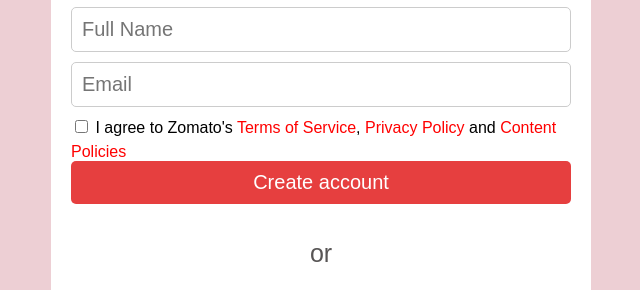
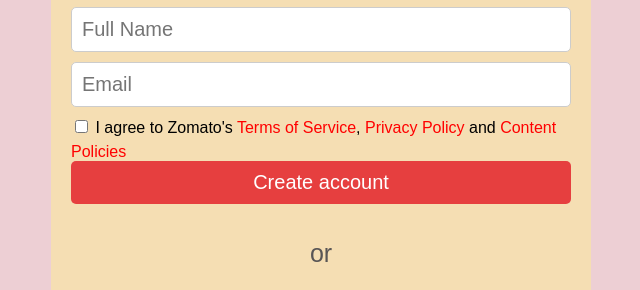
Before and after one commit to sapnabhamdare123/Zomato, a plain HTML site: page Signup.html in a window 1280 px wide. Shown: the part 193-483 px from the top of the page, without its empty margins (319-959 px from the left). Drawn offline with Linux system fonts and the light colour scheme.

Commit message:
Adding My Project Files

```diff
--- a/Signup.html
+++ b/Signup.html
@@ -17,7 +17,7 @@
             width: 500px;
             margin: 100px auto;
             padding: 20px;
-            background-color: #fff;
+            background-color: wheat;
             border-radius: 8px;
         }
 
```
Also changed, not shown: Login.html (+1 -1 lines).
